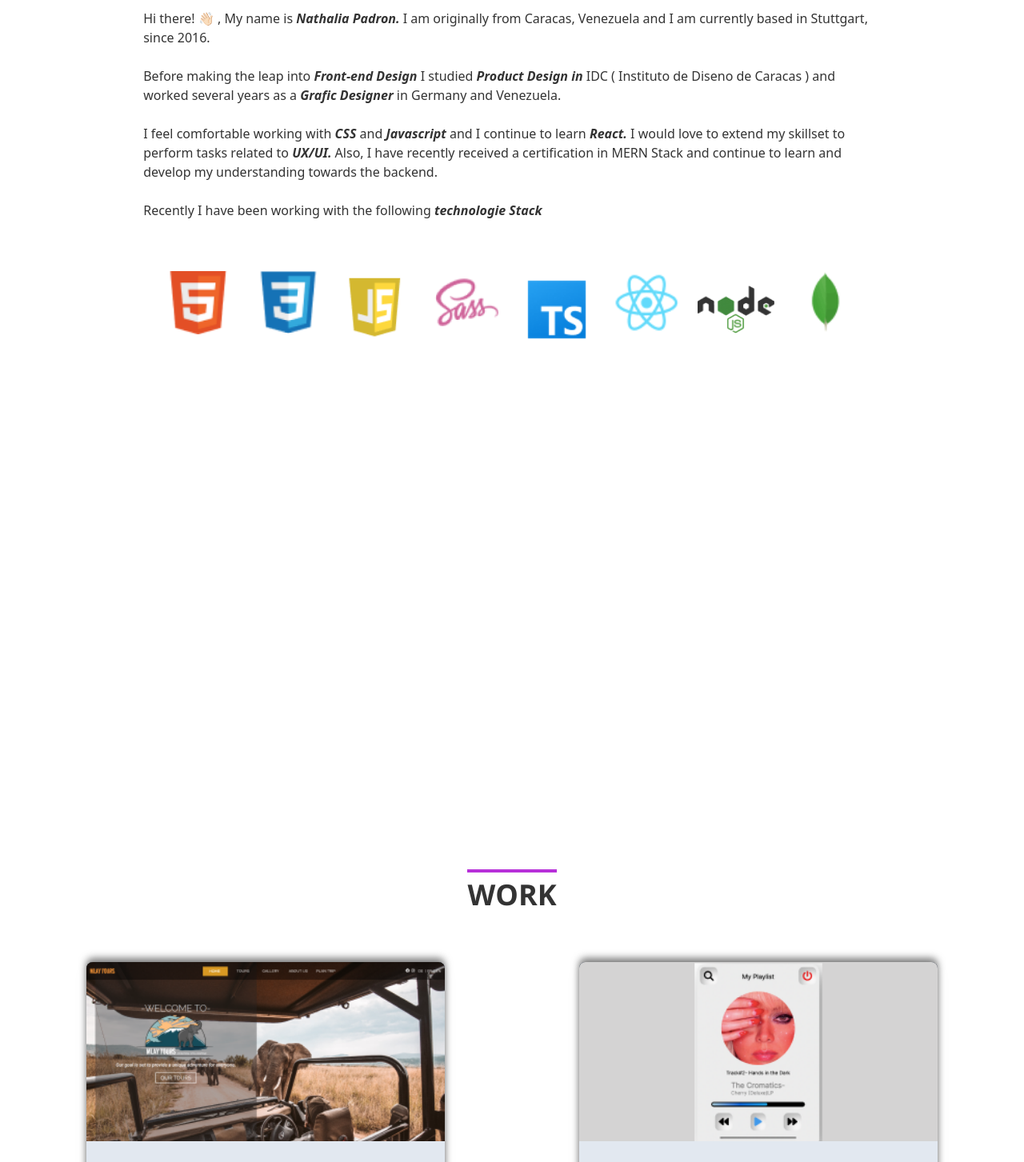
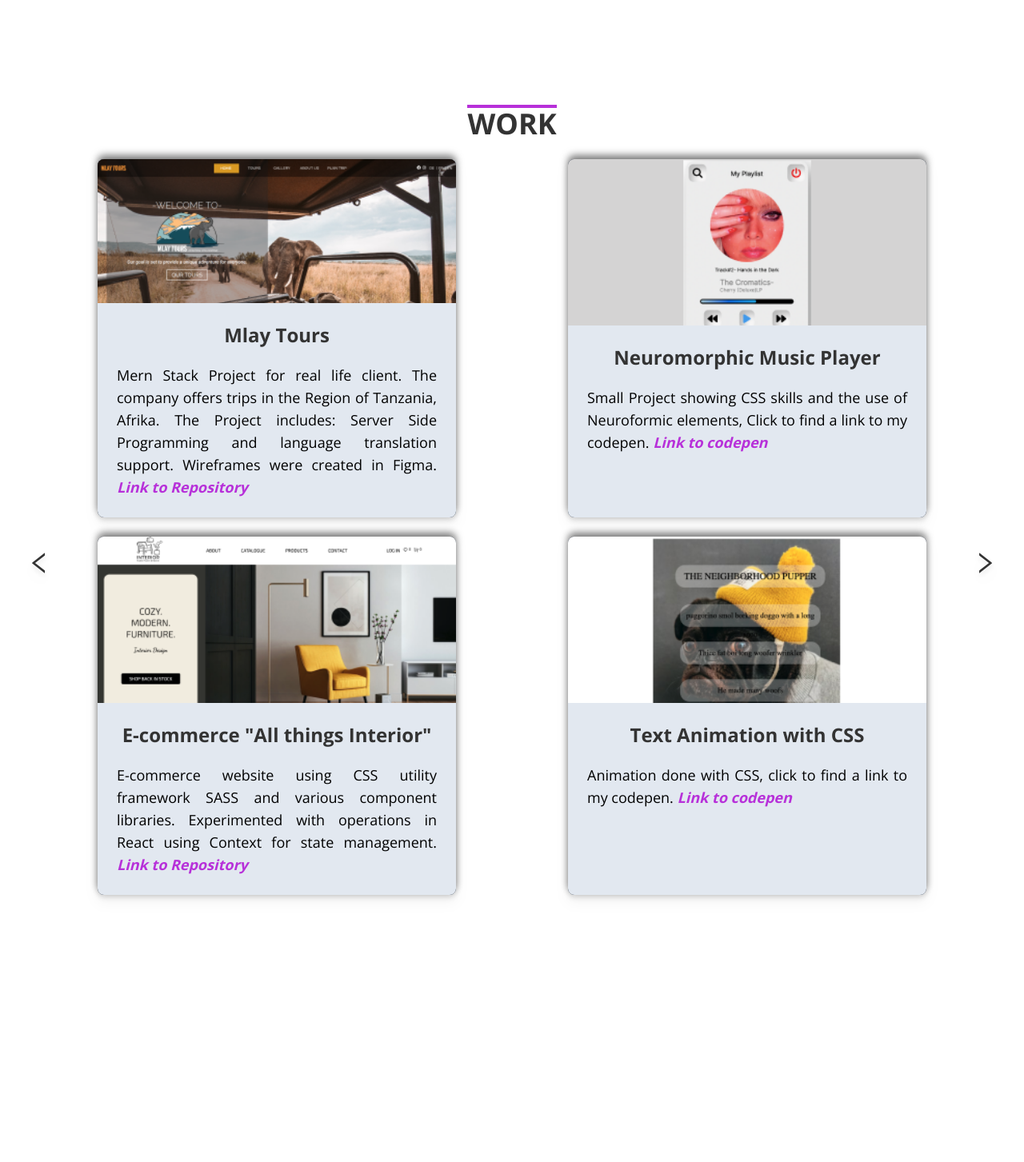
Before and after one commit to NattyDCI/portfolioFrontendDevNathaliaPadron, a React (Vite) app in the folder portfolioFrontendNathalia/: page / in a window 1280 px wide. Shown: the part 1330-2783 px from the top of the page at 80% size. Built offline with nearby package versions, Linux system fonts and the light colour scheme; a web font is replaced by a local one.

Commit message:
fixed delimitation between sections

```diff
--- a/portfolioFrontendNathalia/src/App.jsx
+++ b/portfolioFrontendNathalia/src/App.jsx
@@ -10,19 +10,13 @@ import {
   Abilities
 } from "./components";
 
-import { useContext } from "react";
+import { useContext, heroRef } from "react";
 import { MainContext } from "./Context";
 
 const App = () => {
 
-  const contextValue = useContext(MainContext);
 
-  if (!contextValue) {
-  // Handle the case when the context value is null or undefined
-    return <div>No heroRef available</div>;
-  }
-
-  const { heroRef } = contextValue;
+  const { heroRef } = useContext(MainContext);
 
   return (
 
@@ -44,11 +38,10 @@ const App = () => {
         </div>
       </div>
 
-      :
-      <div className={`dark:bg-primary bg-white ${styles.paddingX} ${styles.flexCenter}`}>
+      <div className={`dark:bg-primary bg-white ${styles.flexCenter}`}>
         <div className={`${styles.boxWidth}`}>
+          < ProjectSection />
           < About />
-          < ProjectSection />
           < Contact />
           < Footer />
         </div>
--- a/portfolioFrontendNathalia/src/components/Pages/About.jsx
+++ b/portfolioFrontendNathalia/src/components/Pages/About.jsx
@@ -11,8 +11,8 @@ const About = () => {
   const { aboutRef } = useContext(MainContext)
 
   return (
-    <div ref={aboutRef} className={`flex-col py-64 w-full items-center justify-center `}>
-      <div id="about" className='pt-40'>
+    <div ref={aboutRef} className={`flex-col mb-24 w-full items-center justify-center `}>
+      <div id="about">
         <h1  className='dark:text-white text-offDark border-t-4 mx-auto border-mainPurple w-fit text-center text-4xl font-opensans font-bold'>
             ABOUT
         </h1>
--- a/portfolioFrontendNathalia/src/components/Pages/Hero.jsx
+++ b/portfolioFrontendNathalia/src/components/Pages/Hero.jsx
@@ -9,7 +9,7 @@ const Hero = () => {
   const { contactRef, heroRef } = useContext(MainContext);
   const buttonText = "Get in Touch!"
   return (
-    <section id="home" ref={heroRef} className={`w-full flex flex-col justify-between items-center mb-5`}>
+    <section id="home" ref={heroRef} className={`w-full h-[100%] flex flex-col justify-between items-center mb-12`}>
       <div className={` ${styles.flexCenter} dark:bg-primary bg-white sm:flex-row flex-col ss:px-16 px-4 mt-20 w-[85%]`}>
       <div className="w-full">
         <h1 className="font-oswald font-semibold ss:text-[50px] text-[45px] dark:text-white text-offDark leading-[50px] w-full">
--- a/portfolioFrontendNathalia/src/components/Pages/ProjectSection.jsx
+++ b/portfolioFrontendNathalia/src/components/Pages/ProjectSection.jsx
@@ -10,19 +10,15 @@ const ProjectSection = () => {
   const [switchWork, setSwitchWork] = useState(true);
 
   return (
-    <div ref={workRef} className={`flex-col py-64 w-full items-center justify-center `}>
-      <div id="work" className='pt-5'>
-        <h1 className='dark:text-white text-offDark text-center mx-auto text-4xl border-t-4  border-mainPurple  w-fit font-opensans font-bold py-2'>
+    <div ref={workRef} className={`flex-col mb-8 w-full items-center justify-center pt-[40rem]`}>
+        <p className='dark:text-white text-offDark text-center mx-auto text-4xl border-t-4  border-mainPurple  w-fit font-opensans font-bold'>
           WORK
-        </h1>
-      </div>
-
-
-      <div className='relative w-full flex flex-column items-center justify-center z-10 drop-shadow-lg '>
+        </p>
+        <div className='relative flex flex-column items-center justify-center content-center z-10 drop-shadow-lg '>
 
           {switchWork ? (
-            <div className="bg-grey-900 w-[full] pt-14 pb-60">
-            <div className="w-[100%] max-w-7xl mx-auto relative flex flex-wrap gap-20 pb-16">
+            <div className="bg-grey-900 w-[full] mt-6 mb-60 justify-center">
+            <div className="w-[90%] max-w-7xl mx-auto relative flex flex-wrap gap-6 pb-16">
 
               {Projects.map((project, index) => {
                 return (
@@ -33,8 +29,8 @@ const ProjectSection = () => {
               )}
             </div>
             </div>
-          ) : <div className="bg-grey-900 w-[full] pt-14 pb-60 ">
-          <div className=" w-full max-w-7xl mx-auto relative flex flex-wrap gap-20 pb-16">
+          ) : <div className="bg-grey-900 w-[full] mt-6 mb-60 justify-center items-center">
+          <div className=" w-[90%] max-w-7xl mx-auto relative flex flex-wrap gap-6 pb-16">
 
             {Projects2.map((project, index) => {
               return (
--- a/portfolioFrontendNathalia/src/components/ProjectCard.jsx
+++ b/portfolioFrontendNathalia/src/components/ProjectCard.jsx
@@ -2,13 +2,13 @@ import React from 'react';
 
 const ProjectCard = ({ img, title, para, url, repo, codepen }) => {
   return (
-    <div className='relative z-1 w-2xl min-h-[34rem] min-w-[28rem] mx-auto shadow-custom bg-gray-900 rounded-lg cursor-pointer transition ease-in duration-400 overflow-hidden'>
+    <div className='relative z-1 w-2xl min-h-[28rem] min-w-[28rem] mx-auto shadow-custom bg-gray-900 rounded-lg cursor-pointer transition ease-in duration-400 overflow-hidden'>
       <div className='bg-gray-500'>
         <a href={url} target="_blank" rel="noreferrer">
           <img src={img} alt="preview thumbnail of a project" className='w-[100%] object-contain ease-in duration-300 shadow-xl opacity-100 hover:scale-110'/>
         </a>
       </div>
-      <div className='absolute dark:bg-primary bg-slate-200 w-full min-h-[20rem] p-6 leading-relaxed bottom-0 left-0 bg-gray-800 cursor-grab text-center'>
+      <div className='absolute dark:bg-primary bg-slate-200 w-full min-h-[15rem] p-6 leading-relaxed bottom-0 left-0 bg-gray-800 cursor-grab text-center'>
         <h3 className='font-opensans font-semibold text-2xl dark:text-white text-offDark mb-5'>{title}</h3>
         <p className='font-opensans dark:text-white text-offDarkfont-regular text-justify text-lg'>{para}
         {repo ? (
--- a/portfolioFrontendNathalia/src/constants/index.js
+++ b/portfolioFrontendNathalia/src/constants/index.js
@@ -284,7 +284,7 @@ export const Projects = [
         img: eCommerce_Thumbnail,
         url: "https://all-things-interior.netlify.app/",
         repo: "https://github.com/NattyDCI/e-commerce-react-app",
-        para: "In this project I experiemented with CSS utility framework SASS and various component libraries for elements such as the Carousel and contact form validation. Experimented with operations in React using Context for state management. Furthermore worked on the styling and overall look of the website. "
+        para: "E-commerce website using CSS utility framework SASS and various component libraries. Experimented with operations in React using Context for state management. "
     },
     {
         id: "4",
```
